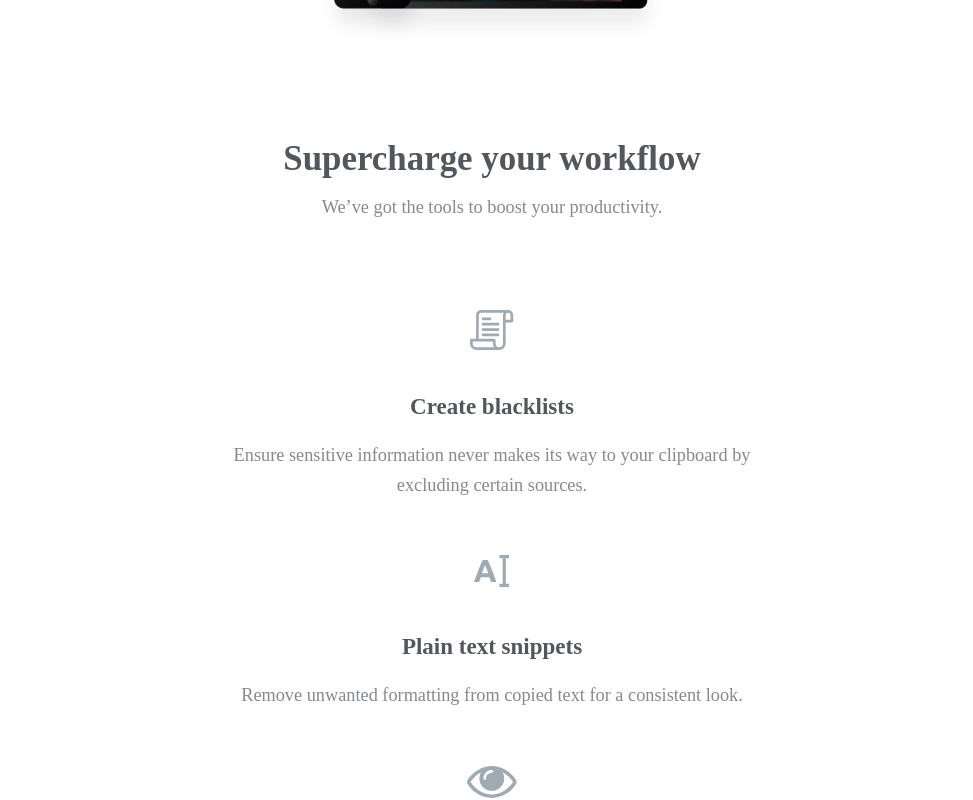
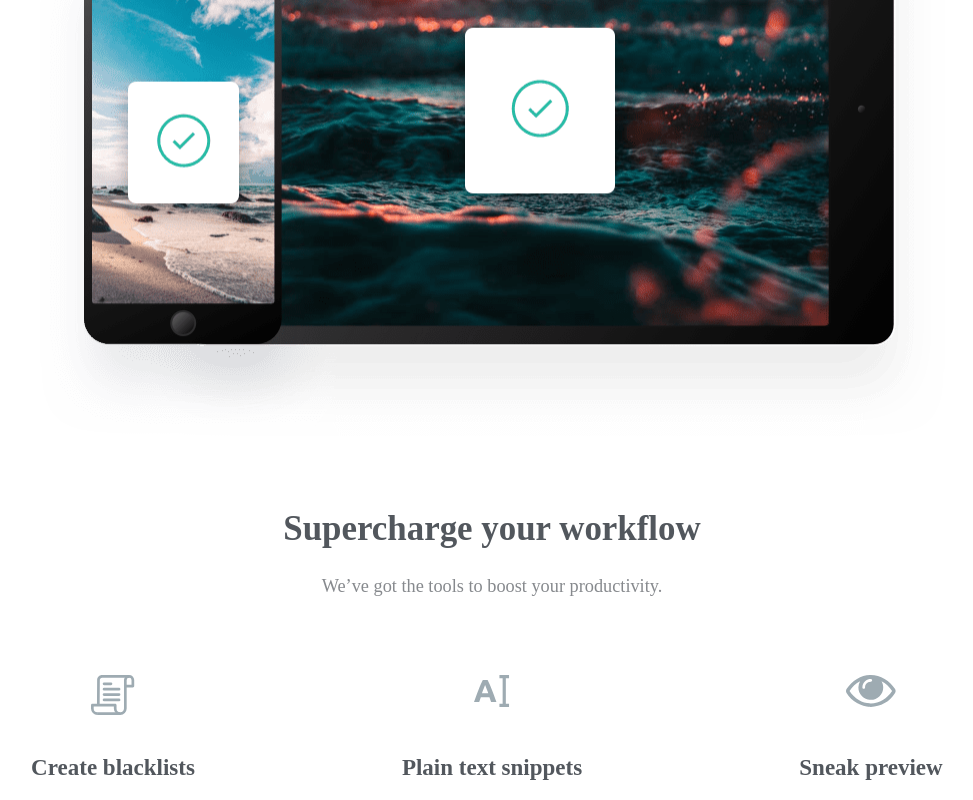
Before and after one commit to JCDMeira/clipboard-lp, a React (Create React App) app: page / in a window 1280 px wide. Shown: the part 2020-2820 px from the top of the page, without its empty margins (148-1121 px from the left). Built offline with nearby package versions, Linux system fonts and the light colour scheme; a web font is replaced by a local one.

Commit message:
Update: workFlor for desktop

```diff
--- a/src/components/Content/index.jsx
+++ b/src/components/Content/index.jsx
@@ -79,22 +79,33 @@ function Content() {
       <Typ.Tittle2 mb={1.5} mbm={2.1}>
         Access Clipboard <span>anywhere</span>
       </Typ.Tittle2>
-      <Typ.Paragraph mb={6}>
+      <Typ.Paragraph mb={6} mbm={10}>
         Whether you’re on the go, or at your computer, you can access all your
         Clipboard snippets in a few simple clicks.
       </Typ.Paragraph>
 
       <ImgDevices src={devices} />
 
-      <Typ.Tittle2 mb={1.1}>Supercharge your workflow</Typ.Tittle2>
-      <Typ.Paragraph mb={8.8}>
+      <Typ.Tittle2 mb={1.1} mbm={2}>
+        Supercharge your workflow
+      </Typ.Tittle2>
+      <Typ.Paragraph mb={8.8} mbm={7.4}>
         We’ve got the tools to boost your productivity.
       </Typ.Paragraph>
 
       <WorkFlow>
         <div>
-          <Icon src={blacklist} alt="" MyWidth={4.4} MyHeight={4} mb={4.2} />
-          <Typ.Tittle3 mb={1.9}>Create blacklists</Typ.Tittle3>
+          <Icon
+            src={blacklist}
+            alt=""
+            MyWidth={4.4}
+            MyHeight={4}
+            mb={4.2}
+            mbm={3.8}
+          />
+          <Typ.Tittle3 mb={1.9} mbm={1.7}>
+            Create blacklists
+          </Typ.Tittle3>
           <Typ.Paragraph mb={5.5}>
             Ensure sensitive information never makes its way to your clipboard
             by excluding certain sources.
@@ -102,16 +113,34 @@ function Content() {
         </div>
 
         <div>
-          <Icon src={text} alt="" MyWidth={3.6} MyHeight={3.2} mb={4.5} />
-          <Typ.Tittle3 mb={1.9}>Plain text snippets</Typ.Tittle3>
+          <Icon
+            src={text}
+            alt=""
+            MyWidth={3.6}
+            MyHeight={3.2}
+            mb={4.5}
+            mbm={4.6}
+          />
+          <Typ.Tittle3 mb={1.9} mbm={1.5}>
+            Plain text snippets
+          </Typ.Tittle3>
           <Typ.Paragraph mb={5.6}>
             Remove unwanted formatting from copied text for a consistent look.
           </Typ.Paragraph>
         </div>
 
         <div>
-          <Icon src={preview} alt="" MyWidth={5} MyHeight={3.2} mb={4.5} />
-          <Typ.Tittle3 mb={1.9}>Sneak preview</Typ.Tittle3>
+          <Icon
+            src={preview}
+            alt=""
+            MyWidth={5}
+            MyHeight={3.2}
+            mb={4.5}
+            mbm={4.6}
+          />
+          <Typ.Tittle3 mb={1.9} mbm={1.7}>
+            Sneak preview
+          </Typ.Tittle3>
           <Typ.Paragraph mb={12.7}>
             Quick preview of all snippets on your Clipboard for easy access.
           </Typ.Paragraph>
--- a/src/components/Content/style.js
+++ b/src/components/Content/style.js
@@ -6,6 +6,9 @@ export const MyContent = styled.div`
   display: flex;
   flex-direction: column;
   align-items: center;
+  /* @media (min-width: 1200px) {
+    height: 365.9rem;
+  } */
 `;
 
 export const Logo = styled.img`
@@ -88,16 +91,44 @@ export const ImgDevices = styled.img`
     width: 35rem;
     height: 22.238rem;
   }
+
+  @media (min-width: 1200px) {
+    width: 90.5rem;
+    height: 57.4rem;
+    margin-bottom: 7.162rem;
+  }
 `;
 
 export const WorkFlow = styled.div`
   display: flex;
   flex-direction: column;
   align-items: center;
+
   div {
     display: flex;
     flex-direction: column;
     align-items: center;
+  }
+
+  @media (min-width: 1200px) {
+    flex-direction: row;
+    justify-content: space-between;
+    width: 112.1rem;
+    margin-bottom: 16.5rem;
+    div {
+      width: 36.3rem;
+      height: 21rem;
+      align-items: center;
+      justify-content: initial;
+      h3 {
+        padding: 0;
+      }
+      p {
+        padding: 0;
+        font-size: 16.3px;
+        line-height: 30px;
+      }
+    }
   }
 `;
 
@@ -105,6 +136,10 @@ export const Icon = styled.img`
   width: ${(props) => `${props.MyWidth}rem`};
   height: ${(props) => `${props.MyHeight}rem`};
   margin-bottom: ${(props) => `${props.mb}rem`};
+
+  @media (min-width: 1200px) {
+    margin-bottom: ${(props) => `${props.mbm}rem`};
+  }
 `;
 
 export const Companies = styled.div`
```
